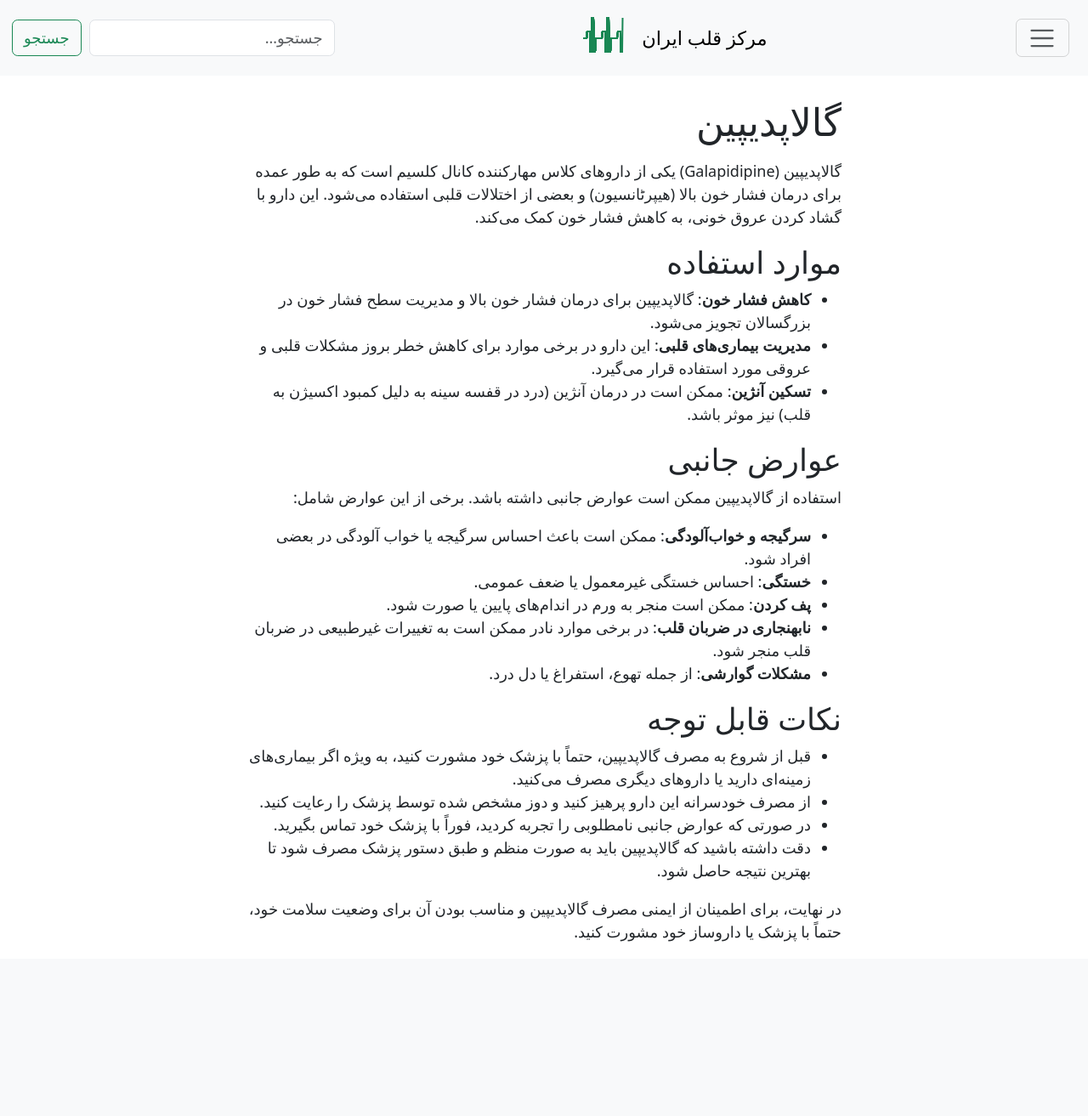
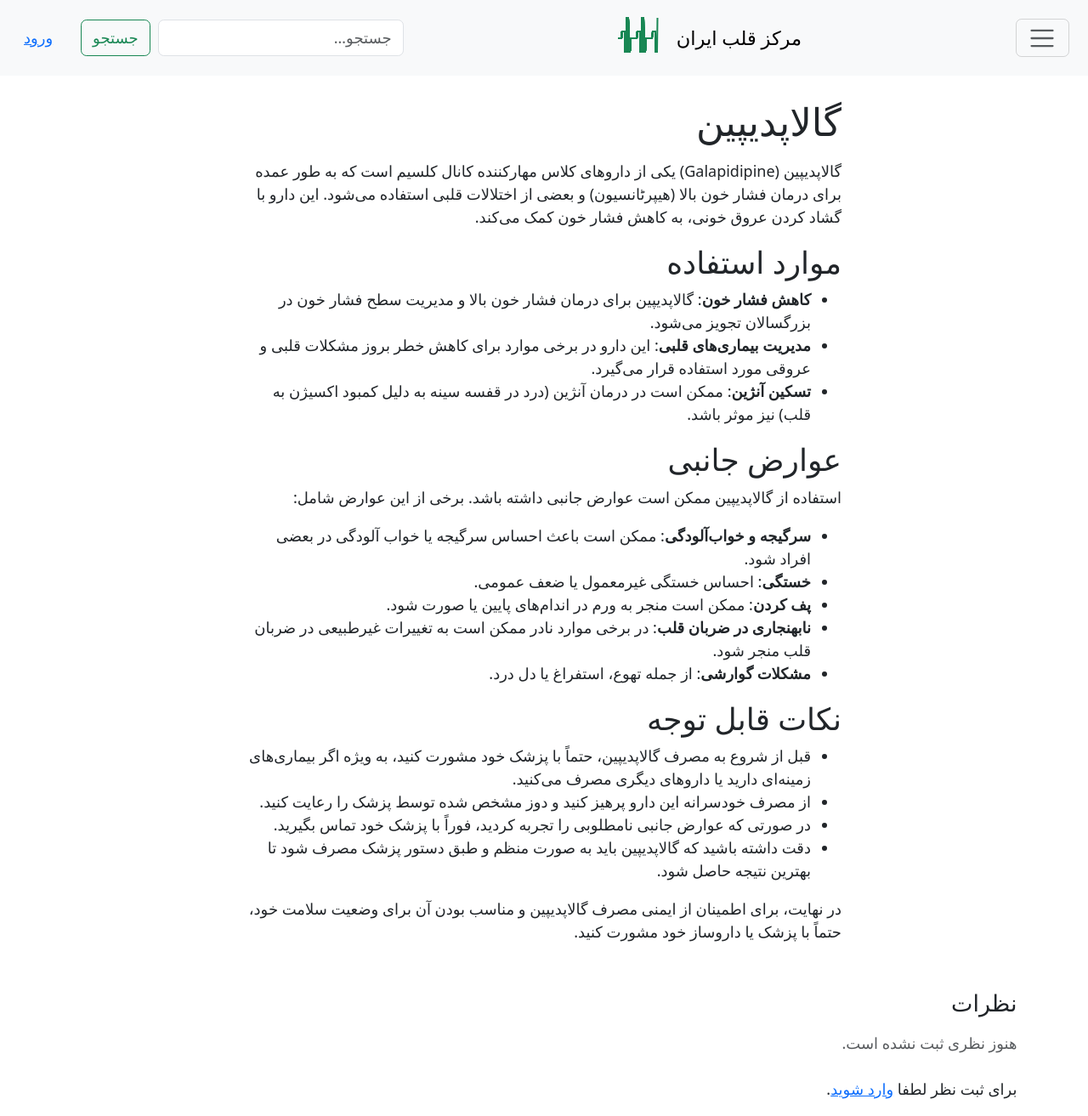
Before and after one commit to MehrdadMiri/heart, a Django app: a page that uses templates/base.html in a window 1280 px wide. Shown: the whole page at 85% size. Before the commit the page ends 1108 px from the top, so only its background shows below. Run offline with Django 5.2, Linux system fonts and the light colour scheme; data comes from the database, SQL or seed files in the repository; tables that the repository leaves empty hold one stand-in row (values such as "Sample post"); some libraries are stand-ins or nearby versions.

Commit message:
Add social login and comments

```diff
--- a/heartdoc/urls.py
+++ b/heartdoc/urls.py
@@ -3,5 +3,6 @@ from django.urls import path, include
 
 urlpatterns = [
     path("admin/", admin.site.urls),
+    path("accounts/", include("allauth.urls")),
     path("", include("posts.urls")),
 ]
--- /dev/null
+++ b/posts/forms.py
@@ -0,0 +1,10 @@
+from django import forms
+from .models import Comment
+
+class CommentForm(forms.ModelForm):
+    class Meta:
+        model = Comment
+        fields = ['body']
+        widgets = {
+            'body': forms.Textarea(attrs={'rows':4, 'class':'form-control', 'placeholder':'نظر خود را بنویسید...'}),
+        }
--- a/posts/models.py
+++ b/posts/models.py
@@ -53,3 +53,18 @@ class Post(models.Model):
 
     def __str__(self):
         return self.title
+
+
+class Comment(models.Model):
+    post = models.ForeignKey(Post, on_delete=models.CASCADE, related_name="comments")
+    author = models.ForeignKey('auth.User', on_delete=models.CASCADE)
+    body = models.TextField("متن نظر")
+    created_at = models.DateTimeField(auto_now_add=True)
+
+    class Meta:
+        ordering = ["created_at"]
+        verbose_name = "نظر"
+        verbose_name_plural = "نظرات"
+
+    def __str__(self):
+        return f"{self.author} on {self.post}"
--- a/posts/views.py
+++ b/posts/views.py
@@ -2,7 +2,9 @@ from django.shortcuts import render, get_object_or_404
 from django.core.paginator import Paginator
 from django.db.models import Q, F, Value, CharField, TextField
 from django.db.models.functions import Replace, Lower
-from .models import Post, Category
+from django.contrib.auth.decorators import login_required
+from .models import Post, Category, Comment
+from .forms import CommentForm
 import markdown
 
 def post_list(request):
@@ -49,7 +51,22 @@ def category_posts(request, slug):
 def post_detail(request, slug):
     post = get_object_or_404(Post, slug=slug)
     html_body = markdown.markdown(post.body_md, extensions=["fenced_code"])
-    return render(request, "post_detail.html", {"post": post, "html_body": html_body})
+    comments = post.comments.select_related("author")
+    if request.method == "POST":
+        if request.user.is_authenticated:
+            form = CommentForm(request.POST)
+            if form.is_valid():
+                Comment.objects.create(
+                    post=post,
+                    author=request.user,
+                    body=form.cleaned_data["body"],
+                )
+                form = CommentForm()
+        else:
+            form = CommentForm()
+    else:
+        form = CommentForm()
+    return render(request, "post_detail.html", {"post": post, "html_body": html_body, "comments": comments, "form": form})
 
 def _render_page(request, queryset, heading, extra_ctx=None):
     paginator = Paginator(queryset, 9)
--- a/requirements.txt
+++ b/requirements.txt
@@ -3,3 +3,4 @@ Django==5.2
 Markdown==3.8
 whitenoise==6.9.0
 gunicorn==23.0.0
+django-allauth==0.61.1
--- a/templates/base.html
+++ b/templates/base.html
@@ -72,6 +72,11 @@
                placeholder="جستجو…" name="q" value="{{ request.GET.q }}">
         <button class="btn btn-outline-success" type="submit">جستجو</button>
       </form>
+      {% if user.is_authenticated %}
+        <a href="{% url 'account_logout' %}" class="btn btn-link ms-3">خروج</a>
+      {% else %}
+        <a href="{% url 'account_login' %}" class="btn btn-link ms-3">ورود</a>
+      {% endif %}
     </div>
   </nav>
   <!-- Offcanvas sidebar menu for categories and their posts -->
--- a/templates/post_detail.html
+++ b/templates/post_detail.html
@@ -20,4 +20,27 @@
       </figure>
     {% endif %}
   </article>
+
+  <section class="mt-5" id="comments">
+    <h2 class="h4 mb-3">نظرات</h2>
+    {% for c in comments %}
+      <div class="mb-3 border rounded p-3">
+        <strong>{{ c.author.username }}</strong>
+        <span class="text-muted small">{{ c.created_at|date:"Y-m-d H:i" }}</span>
+        <p class="mb-0">{{ c.body }}</p>
+      </div>
+    {% empty %}
+      <p class="text-muted">هنوز نظری ثبت نشده است.</p>
+    {% endfor %}
+
+    {% if user.is_authenticated %}
+      <form method="post" class="mt-4">
+        {% csrf_token %}
+        {{ form.body }}
+        <button type="submit" class="btn btn-primary mt-2">ارسال نظر</button>
+      </form>
+    {% else %}
+      <p class="mt-4">برای ثبت نظر لطفا <a href="{% url 'account_login' %}?next={{ request.path }}">وارد شوید</a>.</p>
+    {% endif %}
+  </section>
 {% endblock %}
```
Also changed, not shown: heartdoc/settings.py (+16 -0 lines), posts/admin.py (+6 -1 lines), posts/migrations/0005_comment.py (added).
